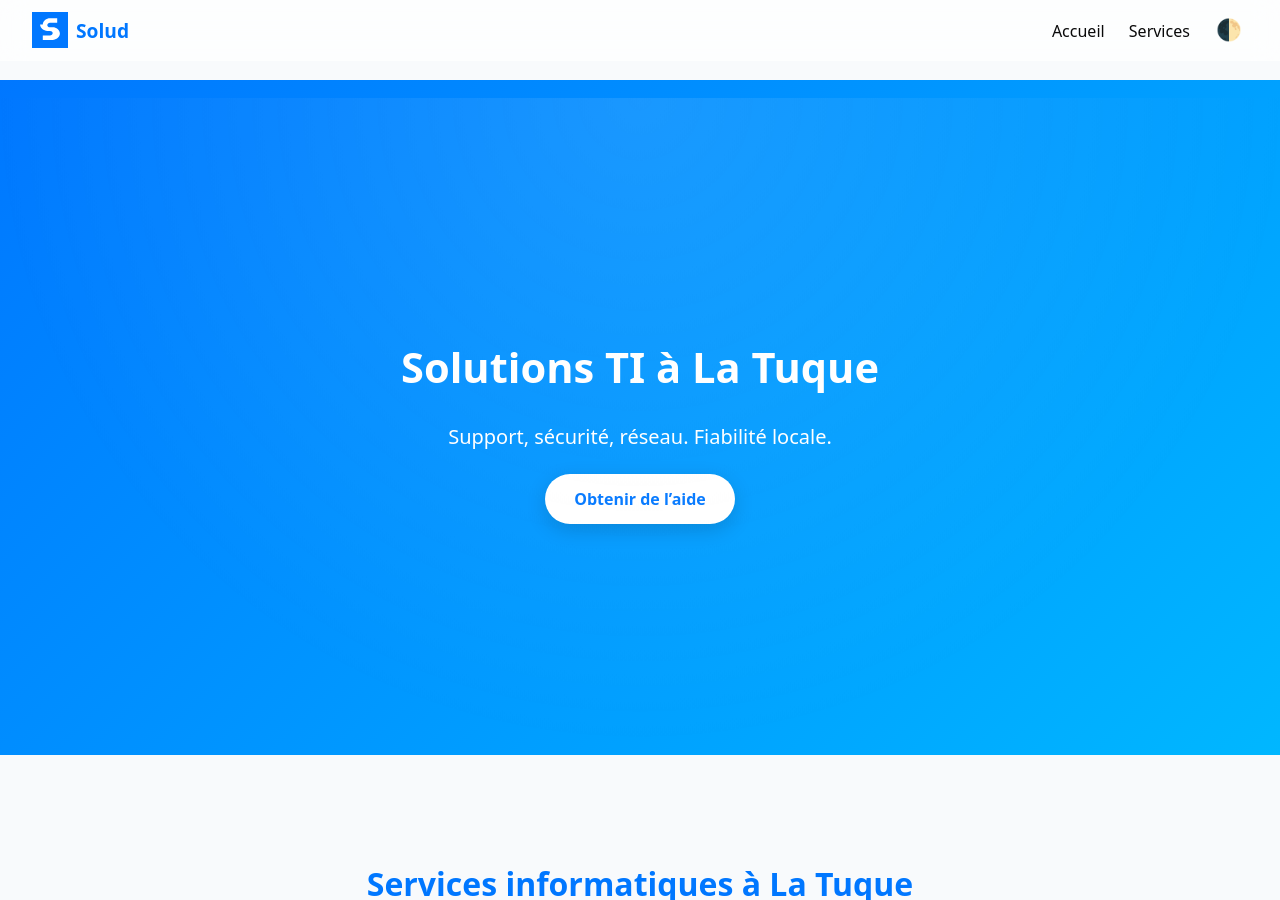
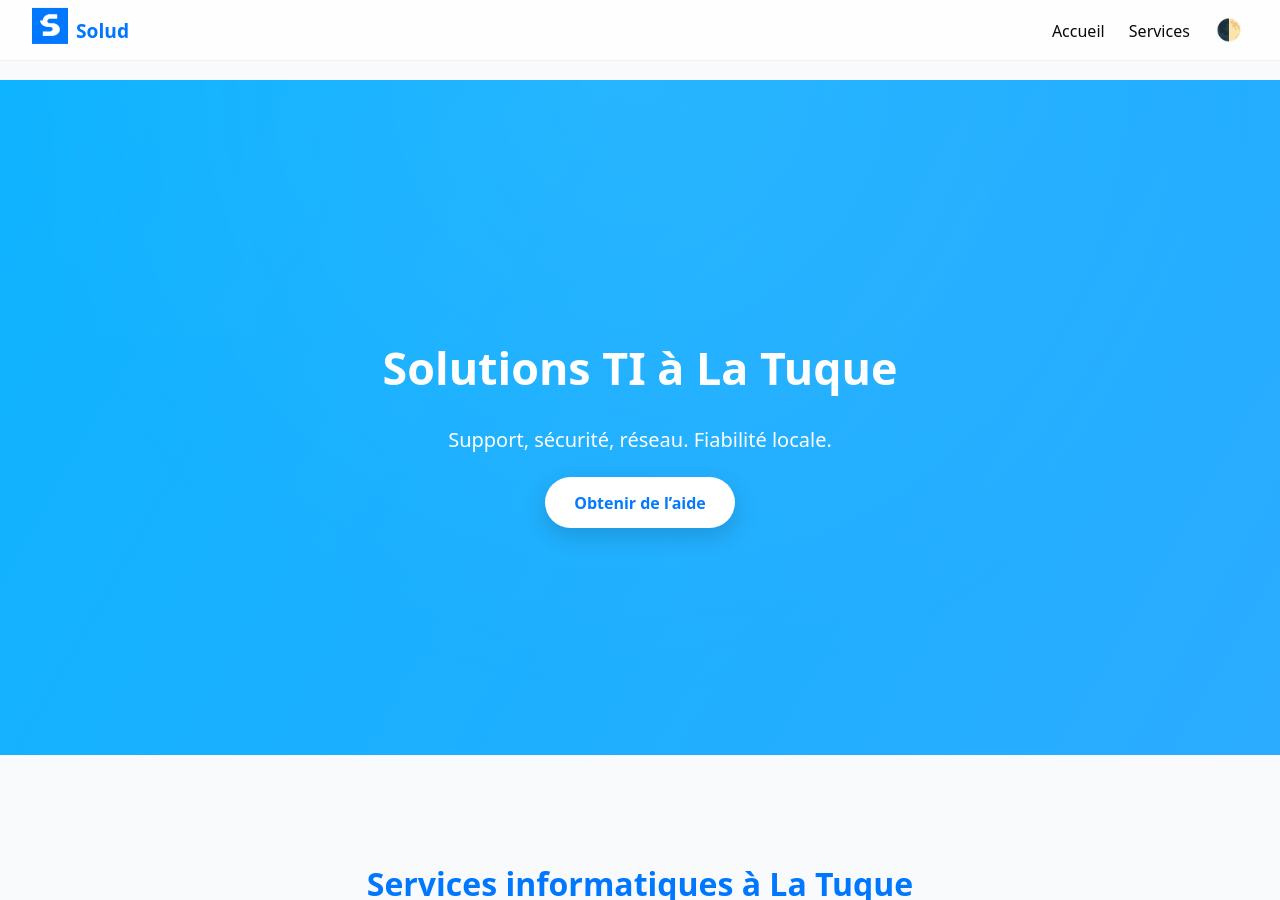
Before and after one commit to Pa-ldumais/github.io, a Jekyll site: the page built from index.md, in a window 1280 px wide and 900 px high. Built offline with Jekyll 4.4.1, drawn with Linux system fonts in a browser that asks for light colours.

Commit message:
Update style.css

```diff
--- a/assets/css/style.css
+++ b/assets/css/style.css
@@ -1,21 +1,22 @@
-/* ===== Root variables ===== */
+/* ===== Variables ===== */
 :root {
   --primary: #0077ff;
-  --primary-accent: #00b7ff;
-  --bg: #f8fafc;
-  --surface: rgba(255,255,255,0.7);
+  --primary-light: #3aa8ff;
+  --accent: #00b7ff;
+  --bg: #f9fafc;
+  --surface: #ffffff;
   --text: #0a0a0a;
   --radius: 16px;
   --transition: 0.3s ease;
 }
 
-/* ===== Dark mode ===== */
+/* ===== Dark Mode ===== */
 .dark {
-  --bg: #0b0f14;
-  --surface: rgba(255,255,255,0.05);
-  --text: #f1f5f9;
+  --bg: #0a0f14;
+  --surface: #0f141a;
+  --text: #f2f5f9;
   --primary: #3a9bff;
-  --primary-accent: #00b7ff;
+  --accent: #00b7ff;
 }
 
 /* ===== Base ===== */
@@ -25,6 +26,7 @@ html, body {
   font-family: system-ui, -apple-system, sans-serif;
   background: var(--bg);
   color: var(--text);
+  scroll-behavior: smooth;
   transition: background var(--transition), color var(--transition);
 }
 
@@ -38,14 +40,19 @@ img { max-width: 100%; height: auto; }
   position: fixed;
   top: 0; left: 0; right: 0;
   backdrop-filter: blur(12px);
-  background: var(--surface);
-  border-bottom: 1px solid rgba(255,255,255,0.1);
+  background: rgba(255, 255, 255, 0.8);
+  border-bottom: 1px solid rgba(0,0,0,0.05);
   display: flex;
   justify-content: space-between;
   align-items: center;
   padding: .75rem 2rem;
   z-index: 100;
-  transition: background var(--transition);
+  animation: fadeDown 0.6s ease-out forwards;
+}
+
+@keyframes fadeDown {
+  from { opacity: 0; transform: translateY(-30px); }
+  to { opacity: 1; transform: none; }
 }
 
 .brand {
@@ -56,7 +63,16 @@ img { max-width: 100%; height: auto; }
   color: var(--primary);
 }
 
-.brand img { height: 36px; margin-right: .5rem; }
+.brand img {
+  height: 36px;
+  margin-right: .5rem;
+  animation: floatLogo 4s ease-in-out infinite;
+}
+
+@keyframes floatLogo {
+  0%, 100% { transform: translateY(0); }
+  50% { transform: translateY(-5px); }
+}
 
 .nav-right a {
   margin-left: 1.25rem;
@@ -64,8 +80,7 @@ img { max-width: 100%; height: auto; }
   color: var(--text);
   transition: color var(--transition);
 }
-
-.nav-right a:hover { color: var(--primary-accent); }
+.nav-right a:hover { color: var(--primary-light); }
 
 #theme-toggle {
   background: none;
@@ -76,7 +91,7 @@ img { max-width: 100%; height: auto; }
   color: var(--text);
   transition: transform var(--transition);
 }
-#theme-toggle:hover { transform: rotate(15deg); }
+#theme-toggle:hover { transform: rotate(20deg); }
 
 /* ===== Hero ===== */
 .hero {
@@ -87,46 +102,69 @@ img { max-width: 100%; height: auto; }
   align-items: center;
   justify-content: center;
   text-align: center;
-  background: linear-gradient(135deg, var(--primary), var(--primary-accent));
   color: #fff;
+  background: linear-gradient(120deg, var(--primary), var(--accent), var(--primary-light));
+  background-size: 400% 400%;
+  animation: gradientFlow 10s ease infinite;
   overflow: hidden;
   position: relative;
 }
 
-.hero::before {
+@keyframes gradientFlow {
+  0% { background-position: 0% 50%; }
+  50% { background-position: 100% 50%; }
+  100% { background-position: 0% 50%; }
+}
+
+.hero::after {
   content: "";
   position: absolute;
   inset: 0;
-  background: radial-gradient(circle at 50% 0%, rgba(255,255,255,0.1), transparent 70%);
-  animation: heroGlow 10s linear infinite;
+  background: radial-gradient(circle at 50% 0%, rgba(255,255,255,0.15), transparent 70%);
+  pointer-events: none;
+  animation: pulseLight 6s ease-in-out infinite;
 }
-@keyframes heroGlow {
-  0% { transform: translateY(0); }
-  50% { transform: translateY(20px); }
-  100% { transform: translateY(0); }
+
+@keyframes pulseLight {
+  0%, 100% { opacity: 0.4; }
+  50% { opacity: 0.8; }
 }
 
 .hero h1 {
-  font-size: 2.6rem;
+  font-size: 2.8rem;
   margin-bottom: .5rem;
+  animation: slideUp 1s ease-out forwards;
 }
 .hero p {
   font-size: 1.25rem;
   margin-bottom: 1.5rem;
   max-width: 600px;
+  animation: fadeIn 1.5s ease forwards;
 }
+
 .hero .btn {
   background: #fff;
   color: var(--primary);
   padding: 0.9rem 1.8rem;
   font-weight: 600;
   border-radius: 50px;
-  box-shadow: 0 6px 20px rgba(0,0,0,0.15);
+  box-shadow: 0 8px 25px rgba(0,0,0,0.15);
   transition: all var(--transition);
+  animation: fadeIn 2s ease forwards;
 }
 .hero .btn:hover {
   transform: translateY(-3px);
-  box-shadow: 0 10px 25px rgba(0,0,0,0.25);
+  box-shadow: 0 10px 30px rgba(0,0,0,0.25);
+}
+
+/* ===== Animations ===== */
+@keyframes slideUp {
+  from { transform: translateY(40px); opacity: 0; }
+  to { transform: translateY(0); opacity: 1; }
+}
+@keyframes fadeIn {
+  from { opacity: 0; }
+  to { opacity: 1; }
 }
 
 /* ===== Sections ===== */
@@ -141,9 +179,24 @@ h2 {
   margin-bottom: 2rem;
   text-align: center;
   color: var(--primary);
+  position: relative;
+}
+h2::after {
+  content: "";
+  display: block;
+  width: 60px;
+  height: 4px;
+  background: var(--primary);
+  margin: 0.5rem auto 0;
+  border-radius: 2px;
+  animation: barGrow 1s ease-out forwards;
+}
+@keyframes barGrow {
+  from { width: 0; opacity: 0; }
+  to { width: 60px; opacity: 1; }
 }
 
-/* ===== Cards (Services) ===== */
+/* ===== Service cards ===== */
 .grid {
   display: grid;
   grid-template-columns: repeat(auto-fit, minmax(260px, 1fr));
@@ -155,13 +208,23 @@ h2 {
   border-radius: var(--radius);
   padding: 2rem;
   box-shadow: 0 8px 24px rgba(0,0,0,0.08);
-  backdrop-filter: blur(10px);
   transition: transform .3s ease, box-shadow .3s ease;
+  opacity: 0;
+  transform: translateY(40px);
+  animation: revealCard 1s forwards;
+}
+
+.card:nth-child(1) { animation-delay: .2s; }
+.card:nth-child(2) { animation-delay: .4s; }
+.card:nth-child(3) { animation-delay: .6s; }
+
+@keyframes revealCard {
+  to { opacity: 1; transform: translateY(0); }
 }
 
 .card:hover {
   transform: translateY(-8px);
-  box-shadow: 0 12px 32px rgba(0,0,0,0.12);
+  box-shadow: 0 12px 30px rgba(0,0,0,0.15);
 }
 
 .card h3 {
@@ -172,49 +235,6 @@ h2 {
   opacity: .9;
 }
 
-/* ===== Contact form ===== */
-form {
-  background: var(--surface);
-  border-radius: var(--radius);
-  padding: 2rem;
-  max-width: 600px;
-  margin: 2rem auto;
-  box-shadow: 0 8px 24px rgba(0,0,0,0.05);
-  backdrop-filter: blur(10px);
-}
-
-input, textarea {
-  width: 100%;
-  border: 1px solid rgba(0,0,0,0.1);
-  border-radius: 8px;
-  padding: 0.75rem;
-  font-family: inherit;
-  margin-bottom: 1rem;
-  background: rgba(255,255,255,0.6);
-}
-
-.dark input, .dark textarea {
-  background: rgba(255,255,255,0.08);
-  border: 1px solid rgba(255,255,255,0.15);
-  color: var(--text);
-}
-
-button.btn {
-  border: none;
-  cursor: pointer;
-}
-
-/* ===== Animations ===== */
-.fade-in, .slide-up {
-  opacity: 0;
-  transform: translateY(30px);
-  transition: opacity .8s ease, transform .8s ease;
-}
-.fade-in.visible, .slide-up.visible {
-  opacity: 1;
-  transform: none;
-}
-
 /* ===== Footer ===== */
 footer {
   text-align: center;
@@ -222,5 +242,6 @@ footer {
   background: var(--surface);
   font-size: .9rem;
   color: var(--text);
+  box-shadow: 0 -2px 10px rgba(0,0,0,0.05);
 }
 footer a { color: var(--primary); }
```
